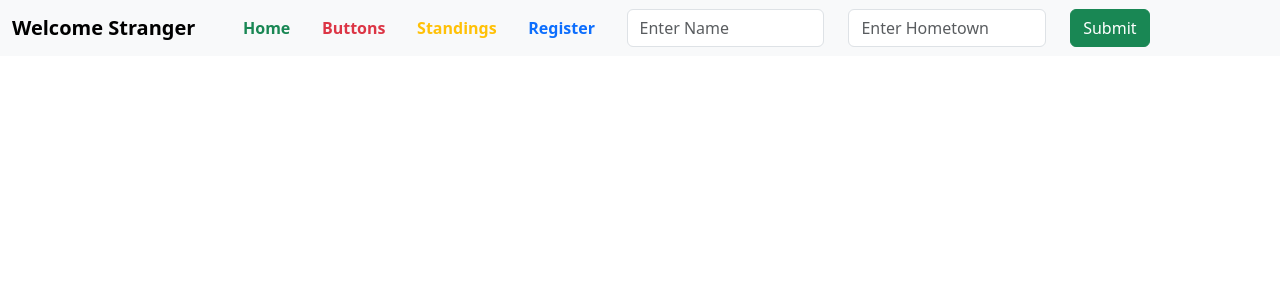
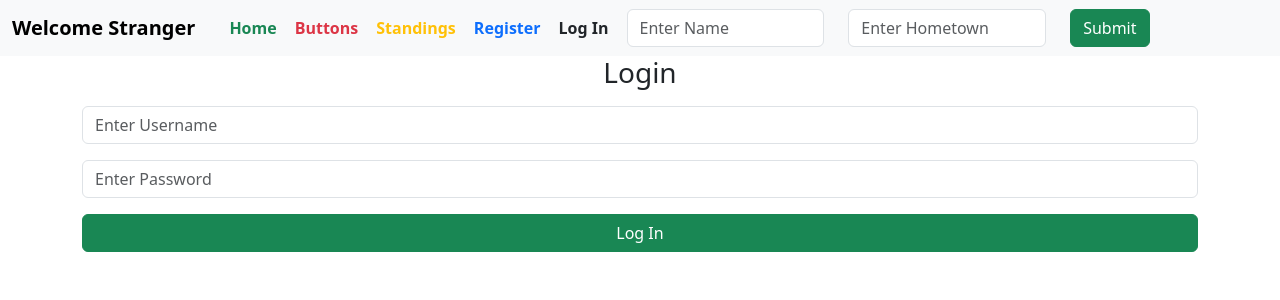
Before and after one commit to terrykub80/React-Intro, a React (Create React App) app: page /login in a window 1280 px wide. Shown: the top 300 px of the page. Built offline with nearby package versions, Linux system fonts and the light colour scheme.

Commit message:
setup Login component

```diff
--- a/src/App.js
+++ b/src/App.js
@@ -3,6 +3,7 @@ import { Routes, Route } from 'react-router-dom';
 import AlertMessage from "./components/AlertMessage";
 import ButtonDisplay from "./components/ButtonDisplay";
 import Home from "./components/Home";
+import Login from "./components/Login";
 import Navbar from "./components/Navbar";
 // import RacerDisplay from "./components/RacerDisplay";
 import RacerDisplayClass from "./components/RacerDisplayClass";
@@ -38,6 +39,7 @@ function App(props){
                     <Route path="/buttons" element={<ButtonDisplay myName={myName} />} />
                     <Route path="/standings" element={<RacerDisplayClass />} />
                     <Route path="/register" element={<Register flashMessage={flashMessage} />} />
+                    <Route path="/login" element={<Login flashMessage={flashMessage} />} />
                 </Routes>
             </div>
         </>
--- /dev/null
+++ b/src/components/Login.jsx
@@ -0,0 +1,24 @@
+import React from 'react'
+
+export default function Login() {
+    const handleSubmit = event => {
+        event.preventDefault();
+        console.log(event);
+    }
+
+    return (
+        <>
+            <h3 className="text-center">Login</h3>
+            <form action="" onSubmit={handleSubmit}>
+                <div className="form-group">
+                    <input type="text" className="form-control my-3" placeholder='Enter Username' name='username' />
+                    <input type="password" className="form-control my-3" placeholder='Enter Password' name='password' />
+
+                    <input type="submit" value="Log In" className="btn btn-success w-100" />
+
+                </div>
+            </form>
+
+        </>
+    )
+    }
--- a/src/components/Navbar.jsx
+++ b/src/components/Navbar.jsx
@@ -28,6 +28,8 @@ export default function Navbar(props) {
                     <Link className='nav-link fw-bold text-danger' to="/buttons">Buttons</Link>
                     <Link className='nav-link fw-bold text-warning' to="/standings">Standings</Link>
                     <Link className='nav-link fw-bold text-primary' to="/register">Register</Link>
+                    <Link className='nav-link fw-bold text-dark' to="/login">Log In</Link>
+
 
 
                 <form action="" className="row" onSubmit={handleForm}>
```
